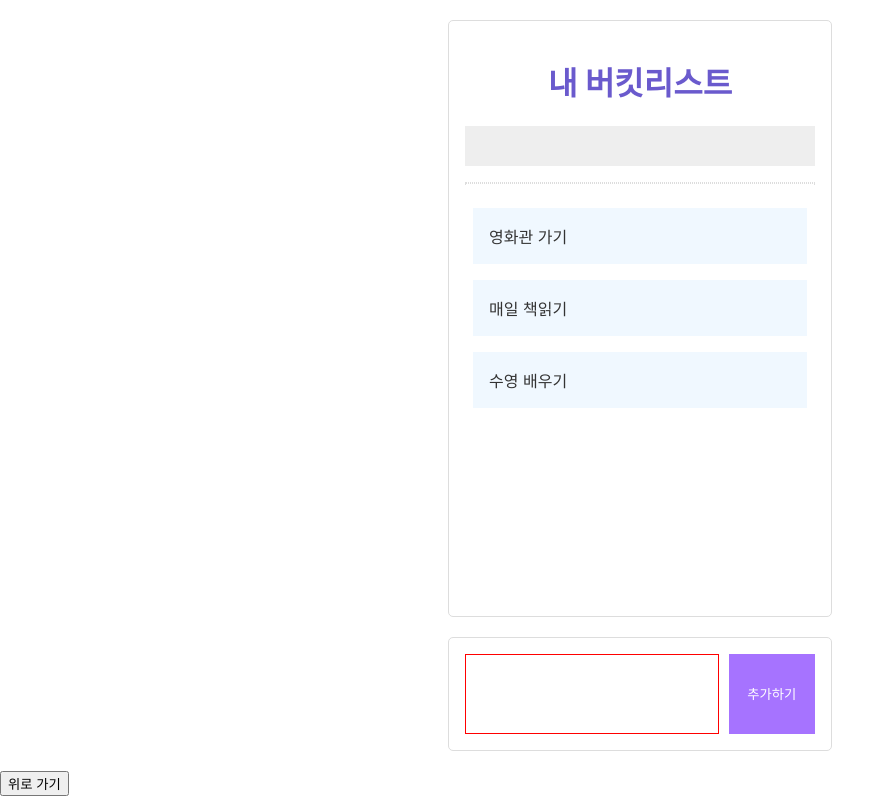
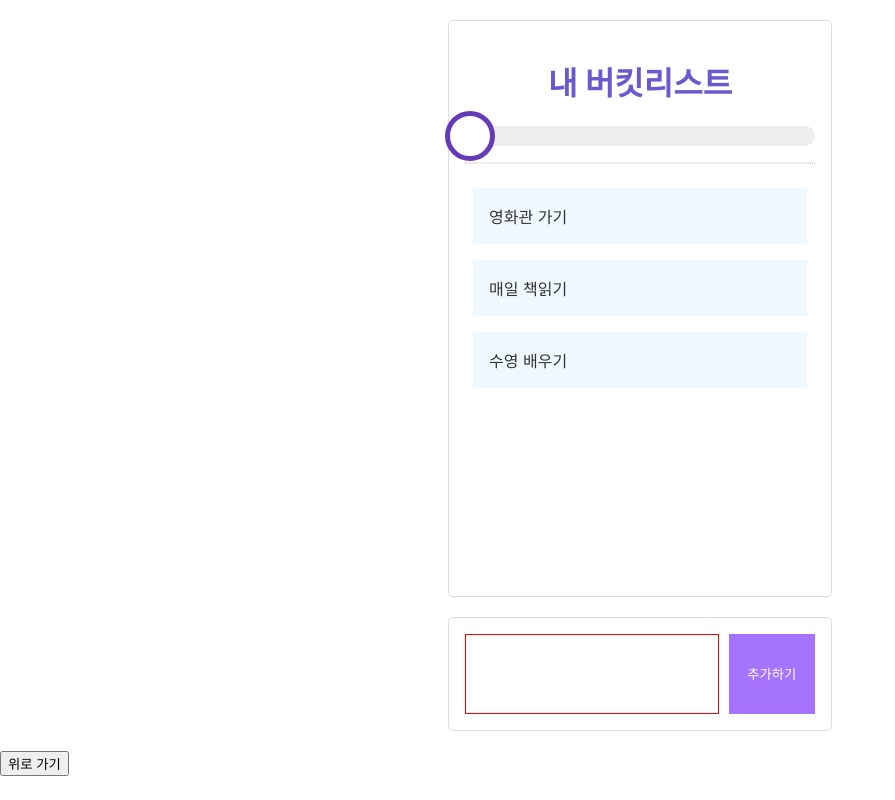
Before and after one commit to wonseok-do/sparta_react, a React (Create React App) app: page / in a window 1280 px wide. Shown: the whole page, without its empty margins (0-895 px from the left). Built offline with nearby package versions, Linux system fonts and the light colour scheme.

Commit message:
Dot 추가

```diff
--- a/src/Progress.js
+++ b/src/Progress.js
@@ -13,6 +13,7 @@
   return (
     <ProgressBar>
       <HighLight width={(count / bucket_list.length) * 100 + "%"} />
+      <Dot />
     </ProgressBar>
   );
 };
@@ -20,13 +21,25 @@
 const ProgressBar = styled.div`
   background: #eee;
   width: 100%;
-  height: 40px;
+  height: 20px;
+  display: flex;
+  align-items: center;
+  border-radius: 10px;
 `;
 const HighLight = styled.div`
-  background: orange;
+  background: #673ab7;
   transition: 1s;
   width: ${(props) => props.width};
+  height: 20px;
+  border-radius: 10px;
+`;
+const Dot = styled.div`
+  width: 40px;
   height: 40px;
+  background: #fff;
+  border: 5px solid #673ab7;
+  border-radius: 40px;
+  margin: 0px 0px 0px -20px;
 `;
 
 export default Progress;
```
